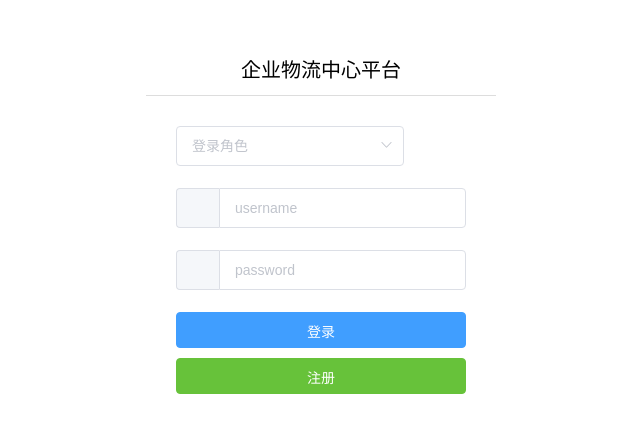
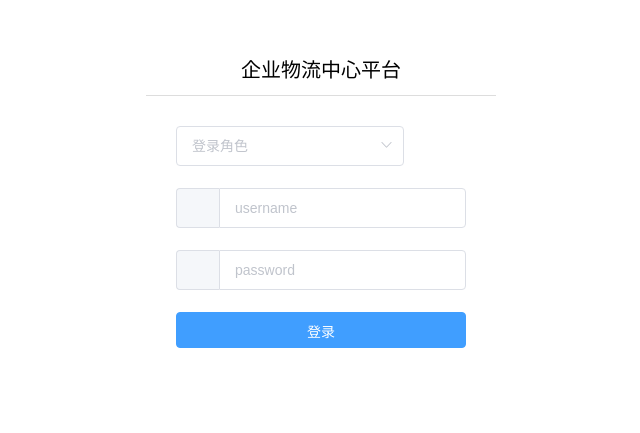
Before and after one commit to bie33333/Logistics_Center_Platform, a Vue app in the folder vue_logistics_center/: page /#/login in a window 1280 px wide. Shown: the part 165-598 px from the top of the page, without its empty margins (319-959 px from the left). Built offline with nearby package versions, Linux system fonts and the light colour scheme.

Commit message:
取消注册

```diff
--- a/vue_logistics_center/src/components/page/Login.vue
+++ b/vue_logistics_center/src/components/page/Login.vue
@@ -22,9 +22,6 @@
                 </el-form-item>
                 <div class="login-btn">
                     <el-button type="primary" @click="submitForm()">登录</el-button>
-                </div>
-                <div class="login-btn">
-                    <el-button type="success" @click="getMethod('addButton')">注册</el-button>
                 </div>
             </el-form>
         </div>
```
